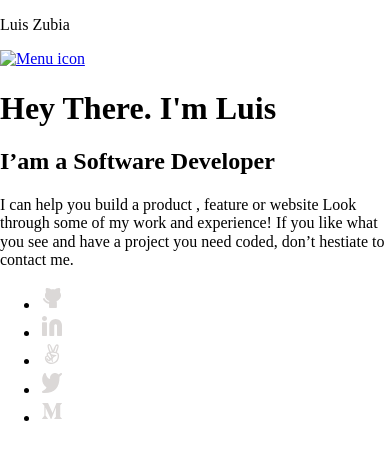
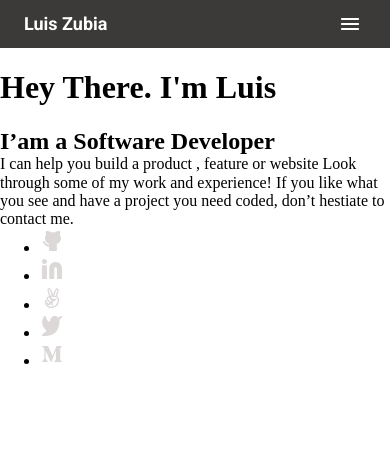
Before and after one commit to luigirazum/mv-portfolio-project, a website: page index.html in a window 390 px wide. Drawn offline with Linux system fonts and the light colour scheme.

Commit message:
Applied styles to navbar for mobile devices.

```diff
--- a/css/styles.css
+++ b/css/styles.css
@@ -8,9 +8,40 @@
   -webkit-box-sizing: border-box;
      -moz-box-sizing: border-box;
           box-sizing: border-box;
+              margin: 0;
 }
 
 /* Default media - Mobile first */
+.header {
+  background-color: #3C3A39;
+  color: #FFF;
+  height: 48px;
+  display: flex;
+  justify-content: space-between;
+  align-items: center;
+  padding: 0 12px;
+}
+
+.header p {
+  font-family: 'Roboto', sans-serif;
+  font-style: normal;
+  font-weight: 700;
+  font-size: 18px;
+  line-height: 24px;
+  padding: 10px 12px;
+}
+
+.header nav {
+  height: 40px;
+  margin-right: 8px;
+}
+
+.header .icon {
+  height: 24px;
+  width: 24px;
+  margin: 8px;
+}
+
 
 
 /* Media for larger devices */
--- a/index.html
+++ b/index.html
@@ -10,11 +10,11 @@
 </head>
 <body>
 
-  <header>
+  <header class="header">
     <p>Luis Zubia</p>
     <nav>
       <a href="#">
-        <img src="/imgs/menu_icon.svg" alt="Menu icon">
+        <img class="icon" src="/imgs/menu-icon.png" alt="Menu icon">
       </a>
     </nav>
   </header>
@@ -52,5 +52,6 @@
 
     </ul>
   </section>
+
 </body>
 </html>
```
